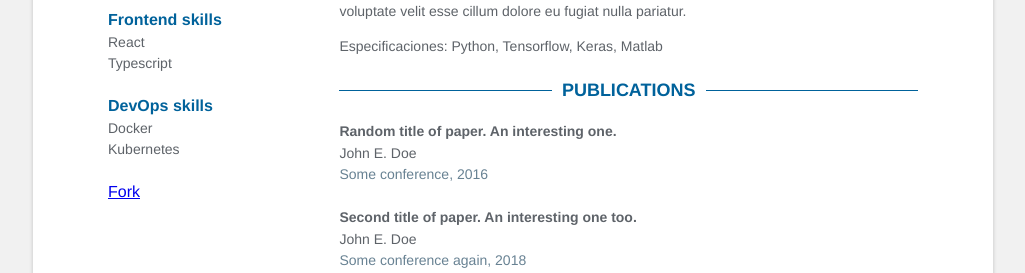
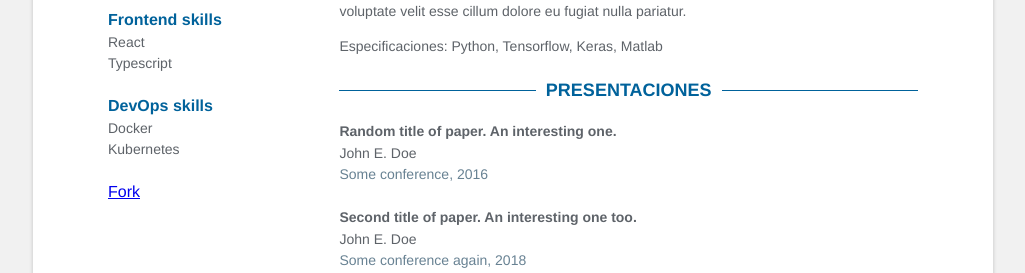
Before and after one commit to camachevaz/cv, a Jekyll site: the page built from index.html, in a window 1280 px wide. Shown: the part 664-937 px from the top of the page, without its empty margins (127-1152 px from the left). Built offline with Jekyll 4.4.1, drawn with Linux system fonts in a browser that asks for light colours.

Commit message:
Update publications.html

```diff
--- a/_includes/publications.html
+++ b/_includes/publications.html
@@ -1,7 +1,7 @@
 {% assign publications = site.data.data.publications %}
 {% if publications %}
 <section class="publications">
-    <h2 class="title">Publications</h2>
+    <h2 class="title">Presentaciones</h2>
     <div class="publication-items">
         {% for pub in publications%}
             <div class="publication-item">
```
